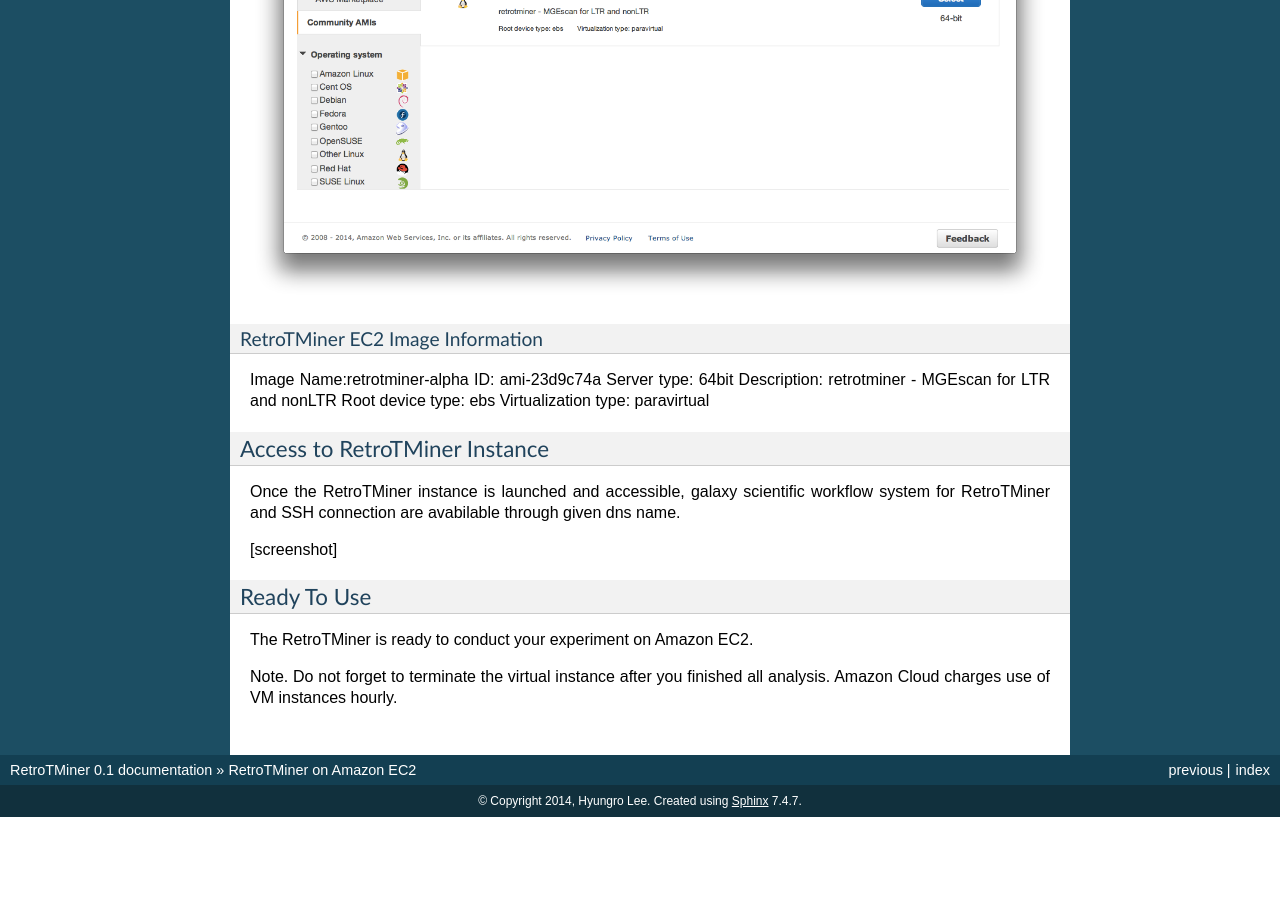
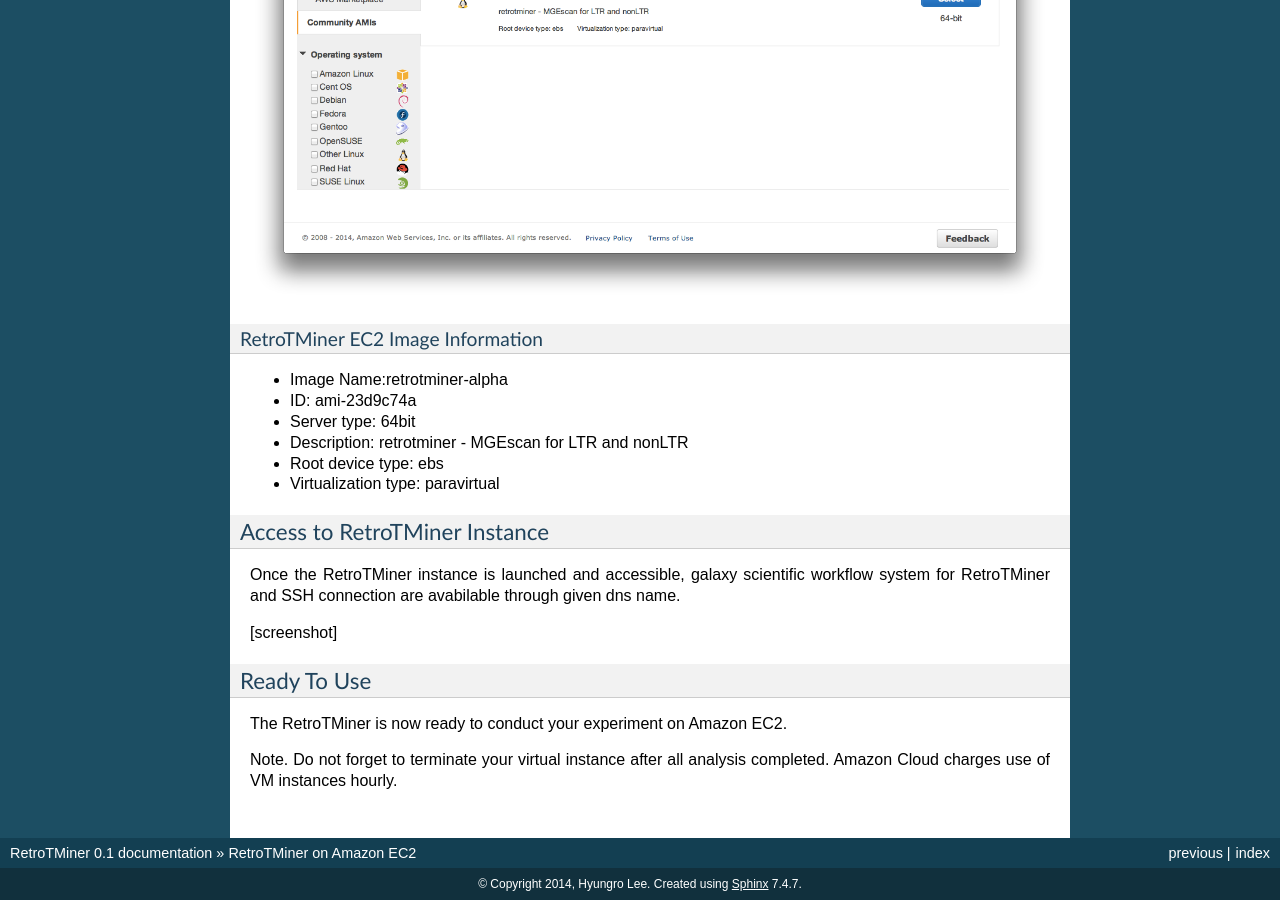
Before and after one commit to MGEScan/mgescan, a Sphinx documentation site: the page built from docs/source/aws.rst, in a window 1280 px wide and 900 px high, scrolled down 1353 px. Built offline with Sphinx 7.4.7, drawn with Linux system fonts in a browser that asks for light colours; pages that are not in the unit, such as notebooks, are missing from menus; before the commit the page ends 2170 px from its top, so only the background shows below that; part of the change alters nothing that is shown.

Commit message:
revised text

```diff
--- a/docs/source/aws.rst
+++ b/docs/source/aws.rst
@@ -26,12 +26,12 @@ In AWS Management Console, open *EC2 Dashboard > Launch Instance*. To choose an
 RetroTMiner EC2 Image Information
 """"""""""""""""""""""""""""""""""
 
-Image Name:retrotminer-alpha
-ID: ami-23d9c74a
-Server type: 64bit
-Description: retrotminer - MGEscan for LTR and nonLTR
-Root device type: ebs
-Virtualization type: paravirtual
+* Image Name:retrotminer-alpha
+* ID: ami-23d9c74a
+* Server type: 64bit
+* Description: retrotminer - MGEscan for LTR and nonLTR
+* Root device type: ebs
+* Virtualization type: paravirtual
 
 Access to RetroTMiner Instance
 ^^^^^^^^^^^^^^^^^^^^^^^^^^^^^^^^^^^^^^^
@@ -43,6 +43,6 @@ Once the RetroTMiner instance is launched and accessible, galaxy scientific work
 Ready To Use
 ^^^^^^^^^^^^
 
-The RetroTMiner is ready to conduct your experiment on Amazon EC2.
+The RetroTMiner is now ready to conduct your experiment on Amazon EC2.
 
-Note. Do not forget to terminate the virtual instance after you finished all analysis. Amazon Cloud charges use of VM instances hourly.
+Note. Do not forget to terminate your virtual instance after all analysis completed. Amazon Cloud charges use of VM instances hourly.
```
